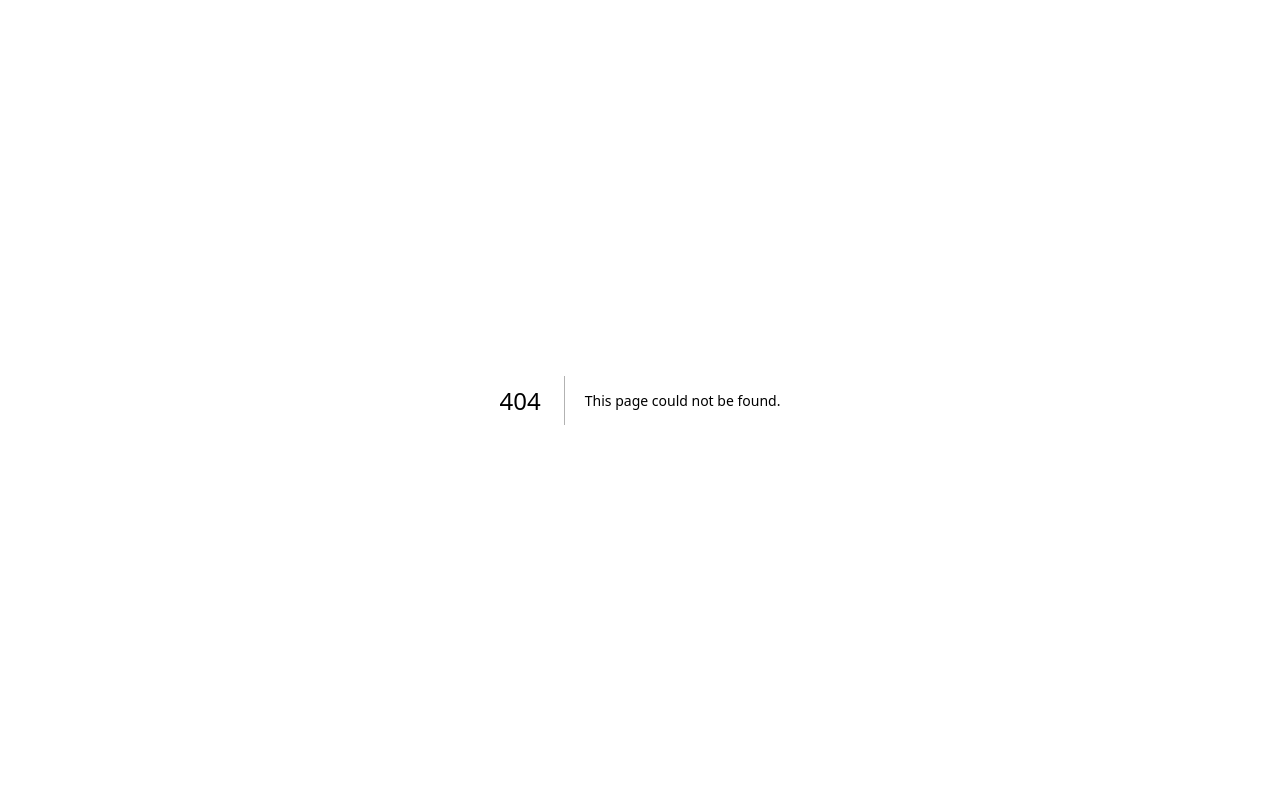
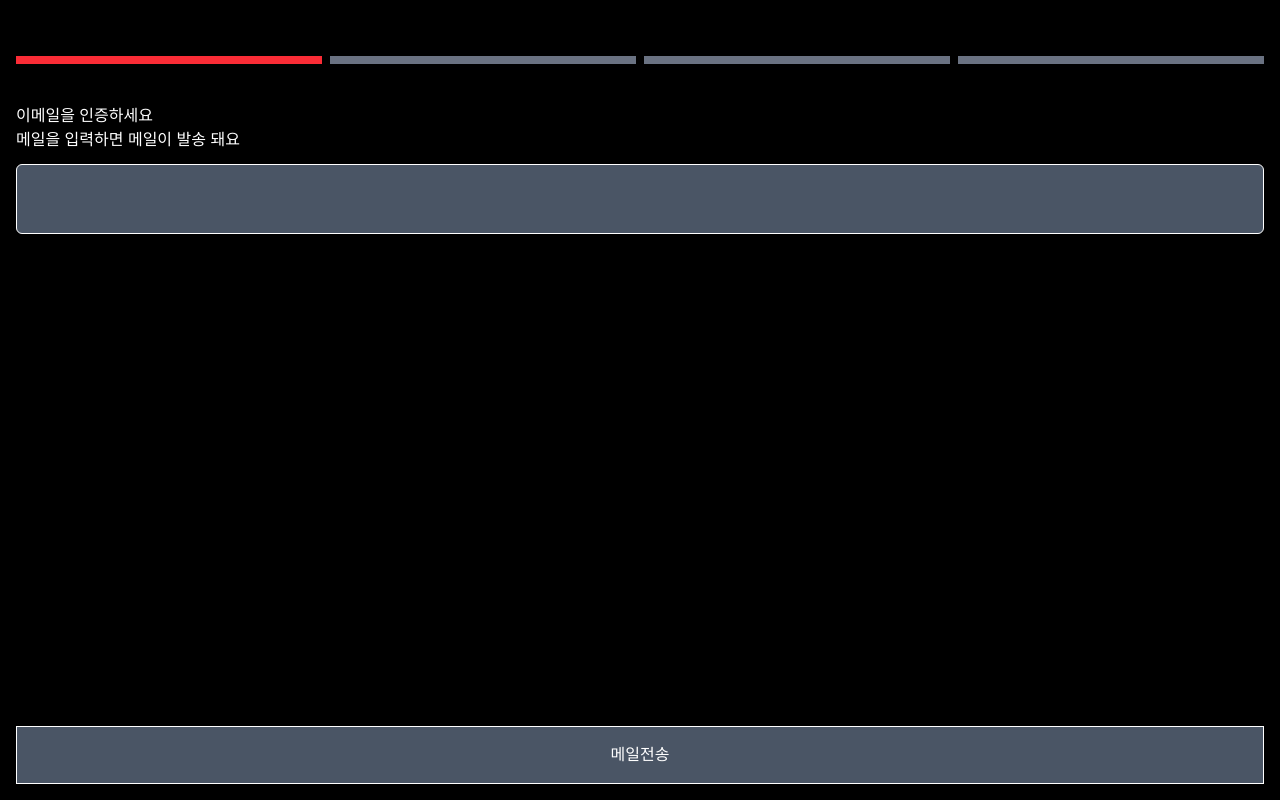
Before and after one commit to jedonge0928/sign-up, a Next.js app: page /sign-up in a window 1280 px wide. Before the commit this address had no page. Built offline with nearby package versions, Linux system fonts and the light colour scheme.

Commit message:
sign-up first commit

```diff
--- a/package.json
+++ b/package.json
@@ -12,7 +12,8 @@
     "@tanstack/react-query": "^5.90.2",
     "next": "15.5.4",
     "react": "19.1.0",
-    "react-dom": "19.1.0"
+    "react-dom": "19.1.0",
+    "react-hook-form": "^7.65.0"
   },
   "devDependencies": {
     "@eslint/eslintrc": "^3",
--- /dev/null
+++ b/src/app/sign-up/page.tsx
@@ -0,0 +1,56 @@
+"use client";
+import { ISignUpForm } from "@/domains/auth/modals/auth.types";
+import Step1InputEmail from "@/pages/sign-up/components/step1-input-email";
+import { useMutation } from "@tanstack/react-query";
+import { useState } from "react";
+import { useForm } from "react-hook-form";
+
+export default function SignUp() {
+  const [step, setStep] = useState<number>(1);
+  const [isEmailCodeInput, setIsEmailCodeInput] = useState(false);
+  const { watch, register } = useForm<ISignUpForm>();
+
+  const postEmail = async (email: string) => {
+    const response = await fetch(`/api/users/send/code/${email}`, {
+      method: "post",
+    });
+    const result = await response.json();
+    return result;
+  };
+
+  const { mutate } = useMutation({
+    mutationFn: (email: string) => {
+      return postEmail(email);
+    },
+  });
+
+  const handlePostEmailCode = () => {
+    mutate(watch("email"));
+  };
+
+  console.log(watch("email"), "email");
+
+  return (
+    <div className="bg-black h-screen p-4 flex flex-col">
+      <div className="flex gap-2 py-10">
+        {[1, 2, 3, 4].map((_step) => (
+          <div
+            key={_step}
+            className={`py-1  flex-1 ${
+              step >= _step ? "bg-red-500" : "bg-gray-500"
+            }`}
+          ></div>
+        ))}
+      </div>
+      {step === 1 && (
+        <Step1InputEmail
+          isEmailCodeInput={isEmailCodeInput}
+          register={register}
+          setIsEmailCodeInput={setIsEmailCodeInput}
+          setStep={setStep}
+          watch={watch}
+        />
+      )}
+    </div>
+  );
+}
--- /dev/null
+++ b/src/domains/auth/modals/auth.types.ts
@@ -0,0 +1,5 @@
+export interface ISignUpForm {
+  email: string;
+  password: string;
+  emailCode: string;
+}
--- /dev/null
+++ b/src/pages/sign-up/components/step1-input-email.tsx
@@ -0,0 +1,67 @@
+import { ISignUpForm } from "@/domains/auth/modals/auth.types";
+import { Dispatch, SetStateAction } from "react";
+import { UseFormRegister, UseFormWatch } from "react-hook-form";
+
+interface Step1InputEmailProps {
+  watch: UseFormWatch<ISignUpForm>;
+  register: UseFormRegister<ISignUpForm>;
+  setIsEmailCodeInput: Dispatch<SetStateAction<boolean>>;
+  setStep: Dispatch<SetStateAction<number>>;
+  isEmailCodeInput: boolean;
+}
+
+export default function Step1InputEmail({
+  register,
+  setIsEmailCodeInput,
+  isEmailCodeInput,
+  watch,
+  setStep,
+}: Step1InputEmailProps) {
+  return (
+    <>
+      <div className="flex-1 space-y-3">
+        <div className="text-white">
+          <h2>이메일을 인증하세요</h2>
+          <p>메일을 입력하면 메일이 발송 돼요</p>
+        </div>{" "}
+        <input
+          type="text"
+          className="border w-full border-white bg-gray-600 px-2 py-5 rounded-md text-xl text-white"
+          {...register("email")}
+        />
+        {isEmailCodeInput && (
+          <input
+            type="text"
+            className="border w-full border-white bg-gray-600 px-2 py-5 rounded-md text-xl text-white"
+            {...register("emailCode")}
+          />
+        )}
+      </div>
+      <div>
+        {!isEmailCodeInput && (
+          <button
+            className={`text-white w-full py-4 border  ${
+              watch("email") ? "bg-red-600 cursor-pointer" : "bg-gray-600"
+            }`}
+            disabled={!watch("email")}
+            onClick={() => setIsEmailCodeInput(true)}
+          >
+            메일전송
+          </button>
+        )}
+
+        {isEmailCodeInput && (
+          <button
+            className={`text-white w-full py-4 border  ${
+              watch("emailCode") ? "bg-red-600 cursor-pointer" : "bg-gray-600"
+            }`}
+            disabled={!watch("emailCode")}
+            onClick={() => setStep((prev) => prev + 1)}
+          >
+            메일인증
+          </button>
+        )}
+      </div>
+    </>
+  );
+}
```
Also changed, not shown: 1 other file (tests, documents, lock files or other folders).
